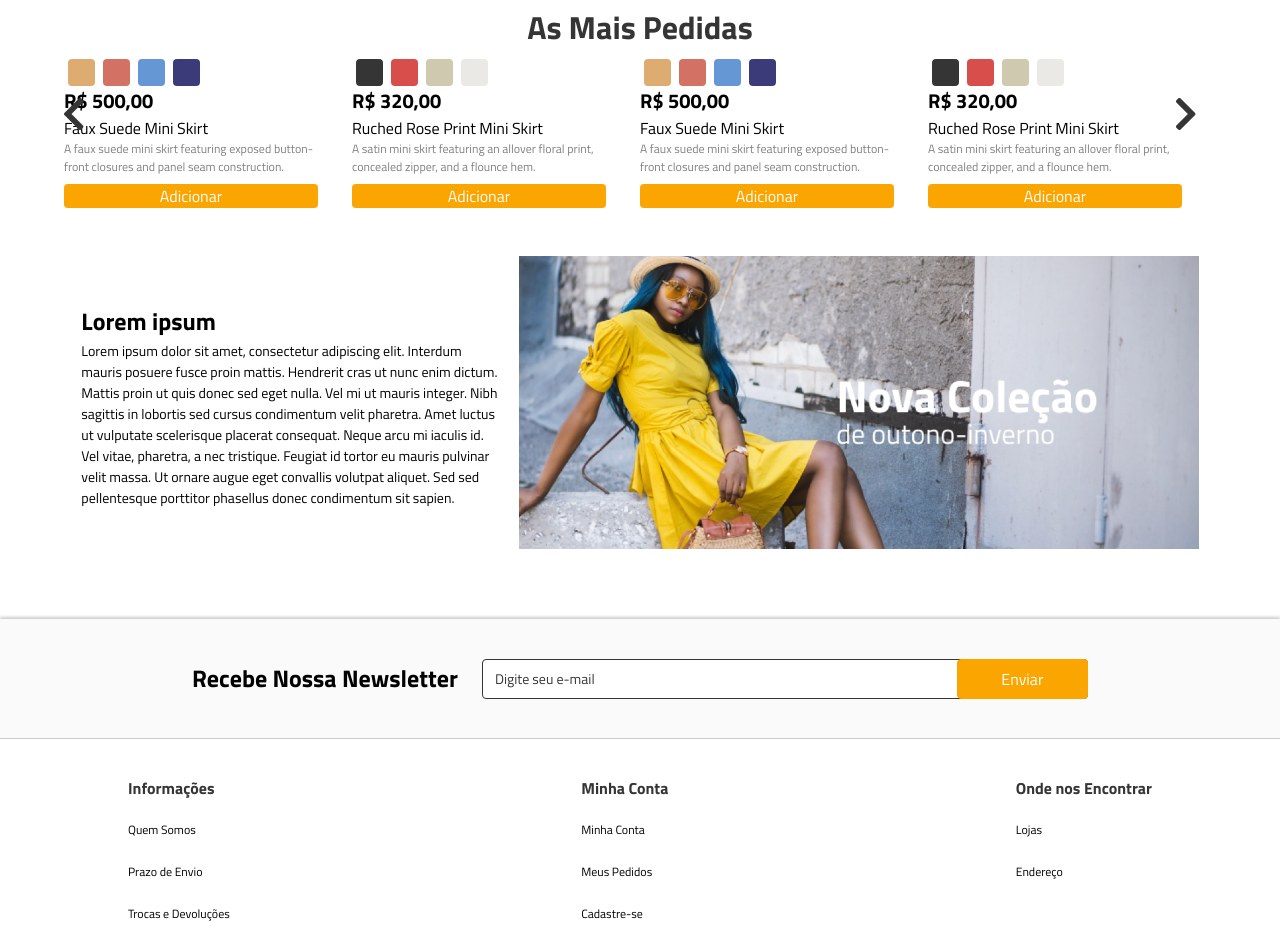
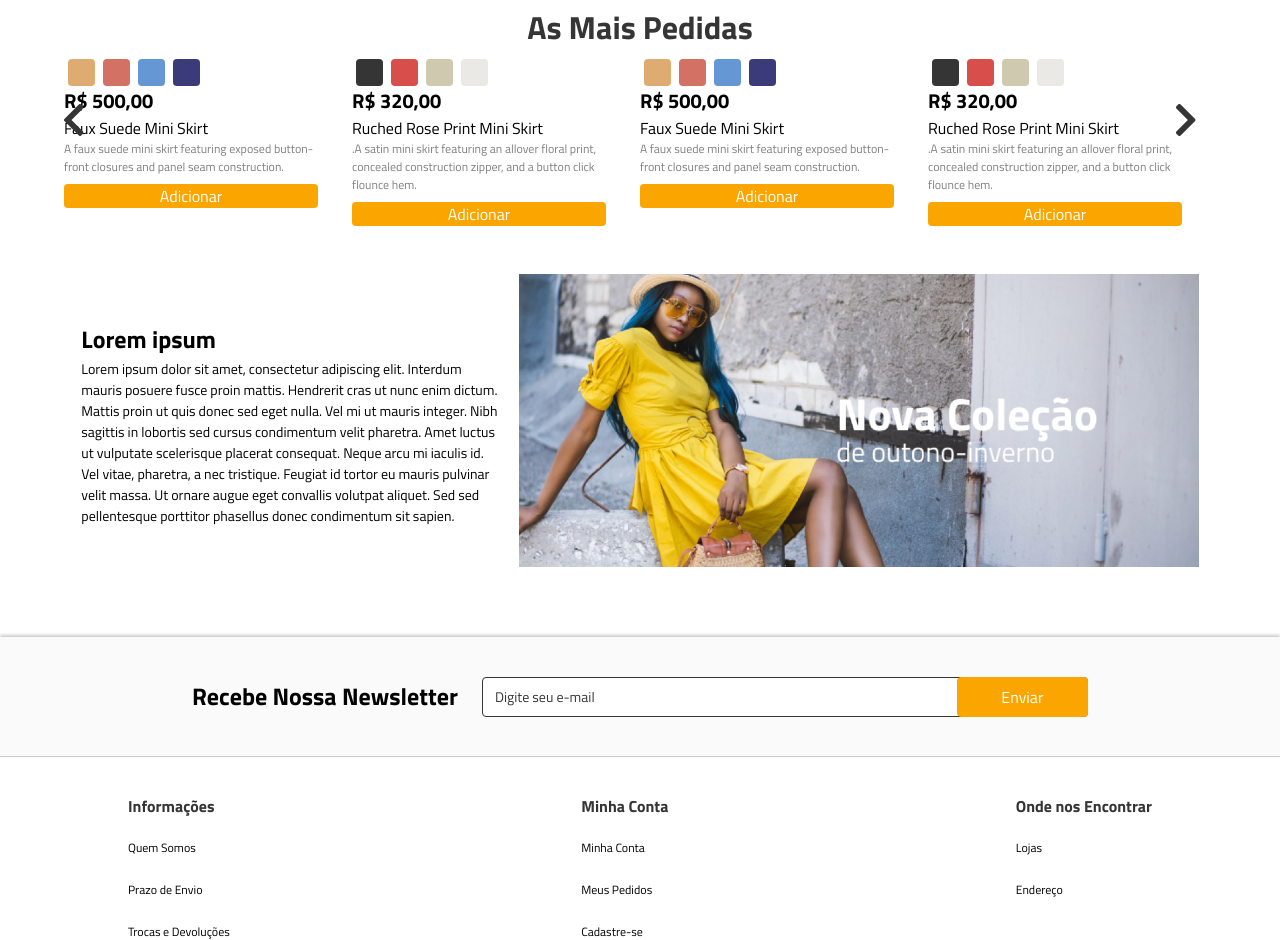
Before and after one commit to felipengr/maeztra, a website: page index.html in a window 1280 px wide. Shown: the part 1503-2443 px from the top of the page. Drawn offline with nearby package versions, Linux system fonts and the light colour scheme.

Commit message:
adjust style

```diff
--- a/index.html
+++ b/index.html
@@ -195,7 +195,7 @@
                                 Ruched Rose Print Mini Skirt
                             </div>
                             <div class="product-description">
-                                <p>A satin mini skirt featuring an allover floral print, concealed zipper, and a flounce hem.</p>
+                                <p>.A satin mini skirt featuring an allover floral print, concealed construction zipper, and a button click flounce hem.</p>
                             </div>
                             <div class="buy-btn">
                                 <button>Adicionar</button>
@@ -243,7 +243,7 @@
                                 Ruched Rose Print Mini Skirt
                             </div>
                             <div class="product-description">
-                                <p>A satin mini skirt featuring an allover floral print, concealed zipper, and a flounce hem.</p>
+                                <p>.A satin mini skirt featuring an allover floral print, concealed construction zipper, and a button click flounce hem.</p>
                             </div>
                             <div class="buy-btn">
                                 <button>Adicionar</button>
@@ -291,7 +291,7 @@
                                 Ruched Rose Print Mini Skirt
                             </div>
                             <div class="product-description">
-                                <p>A satin mini skirt featuring an allover floral print, concealed zipper, and a flounce hem.</p>
+                                <p>.A satin mini skirt featuring an allover floral print, concealed construction zipper, and a button click flounce hem.</p>
                             </div>
                             <div class="buy-btn">
                                 <button>Adicionar</button>
@@ -339,7 +339,7 @@
                                 Ruched Rose Print Mini Skirt
                             </div>
                             <div class="product-description">
-                                <p>A satin mini skirt featuring an allover floral print, concealed zipper, and a flounce hem.</p>
+                                <p>.A satin mini skirt featuring an allover floral print, concealed construction zipper, and a button click flounce hem.</p>
                             </div>
                             <div class="buy-btn">
                                 <button>Adicionar</button>
@@ -387,7 +387,7 @@
                                 Ruched Rose Print Mini Skirt
                             </div>
                             <div class="product-description">
-                                <p>A satin mini skirt featuring an allover floral print, concealed zipper, and a flounce hem.</p>
+                                <p>.A satin mini skirt featuring an allover floral print, concealed construction zipper, and a button click flounce hem.</p>
                             </div>
                             <div class="buy-btn">
                                 <button>Adicionar</button>
@@ -435,7 +435,7 @@
                                 Ruched Rose Print Mini Skirt
                             </div>
                             <div class="product-description">
-                                <p>A satin mini skirt featuring an allover floral print, concealed zipper, and a flounce hem.</p>
+                                <p>.A satin mini skirt featuring an allover floral print, concealed construction zipper, and a button click flounce hem.</p>
                             </div>
                             <div class="buy-btn">
                                 <button>Adicionar</button>
```
